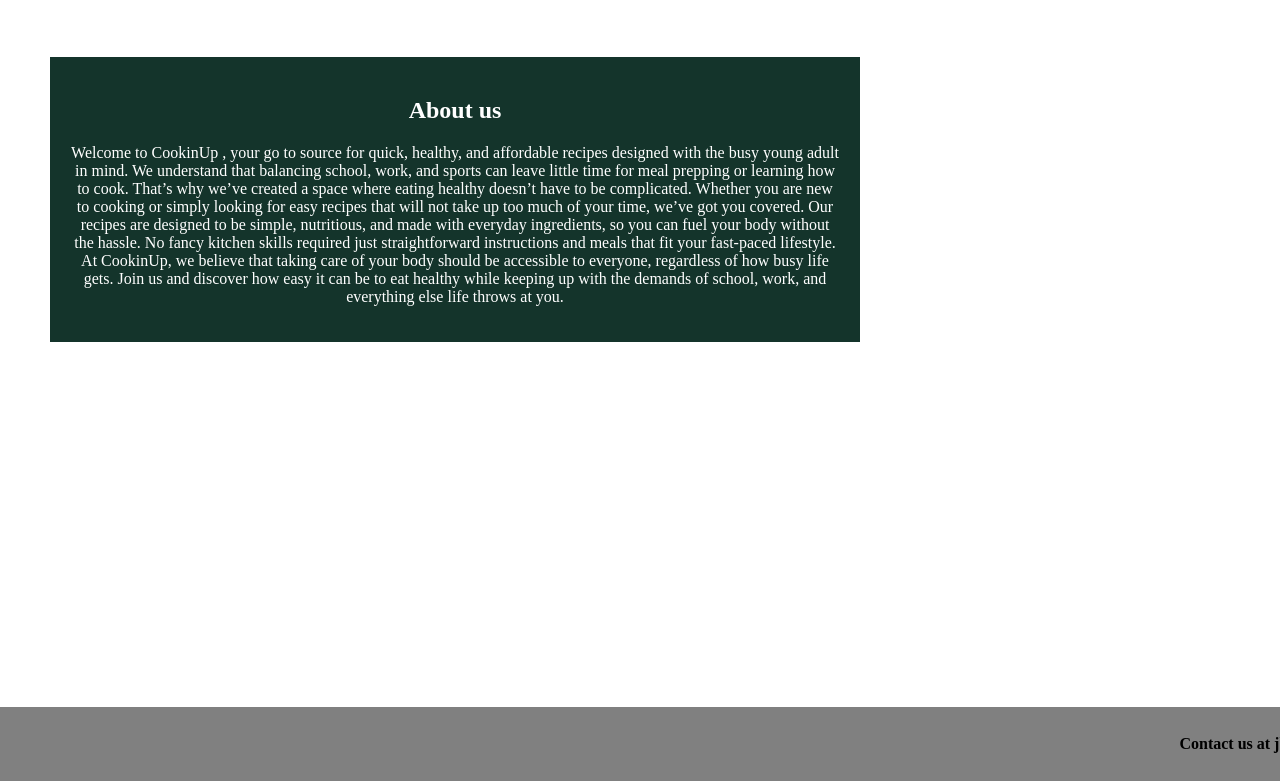
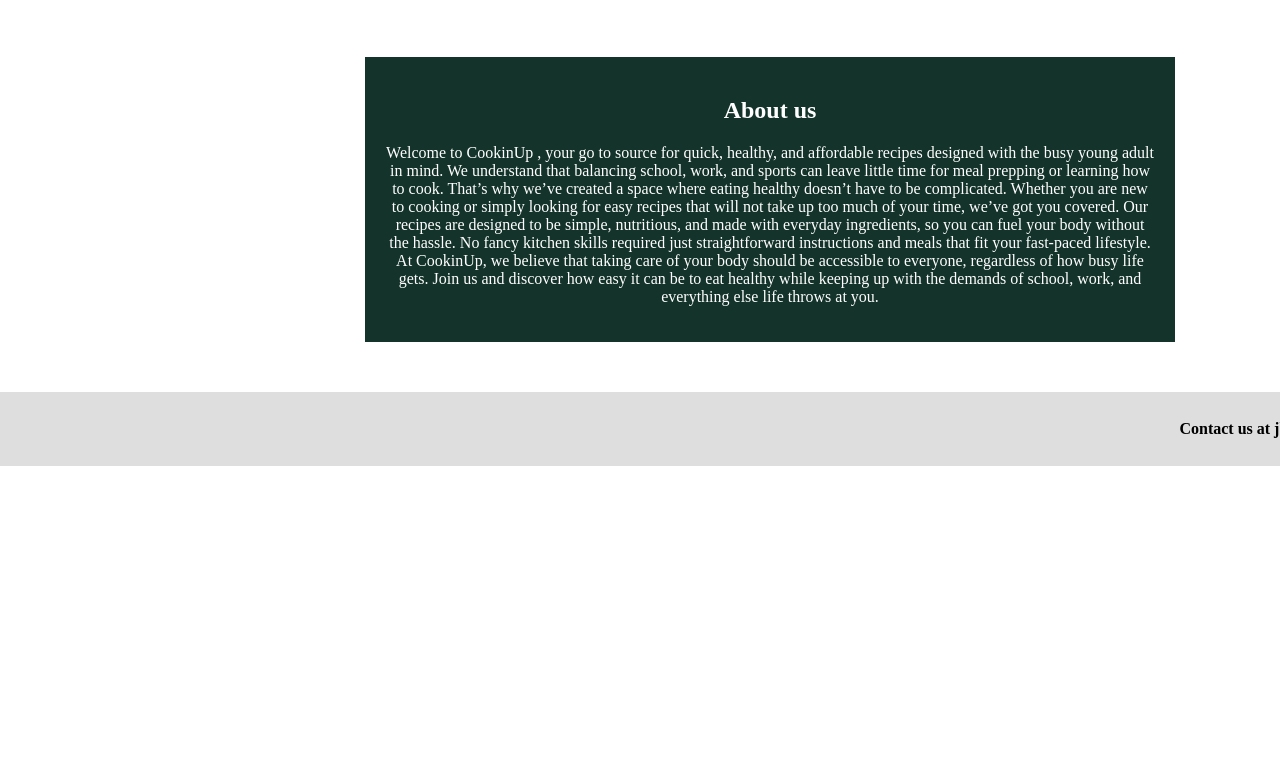
Before and after one commit to 20Banham20/91893-James-Banham, a plain HTML site: page index.html in a window 1280 px wide. Shown: the part 523-1304 px from the top of the page. After the commit the page ends 989 px from the top, so only its background shows below. Drawn offline with nearby package versions, Linux system fonts and the light colour scheme; some packages are replaced by stand-ins of ours; a script that the page names is missing.

Commit message:
fix margin on style sheet

```diff
--- a/css/stylesheet.css
+++ b/css/stylesheet.css
@@ -34,7 +34,7 @@
 }
 footer{
     padding: 7px;
-    background-color:grey;
+    background-color:#DEDEDE;
     text-align: right;
 }
 
@@ -53,5 +53,5 @@
     padding: 20px;
     background-color:#14342B ;
     width: 770px;
-    margin: 50px 365px 365px 50px;
+    margin: 50px 365px 50px 365px ;
 }
```
